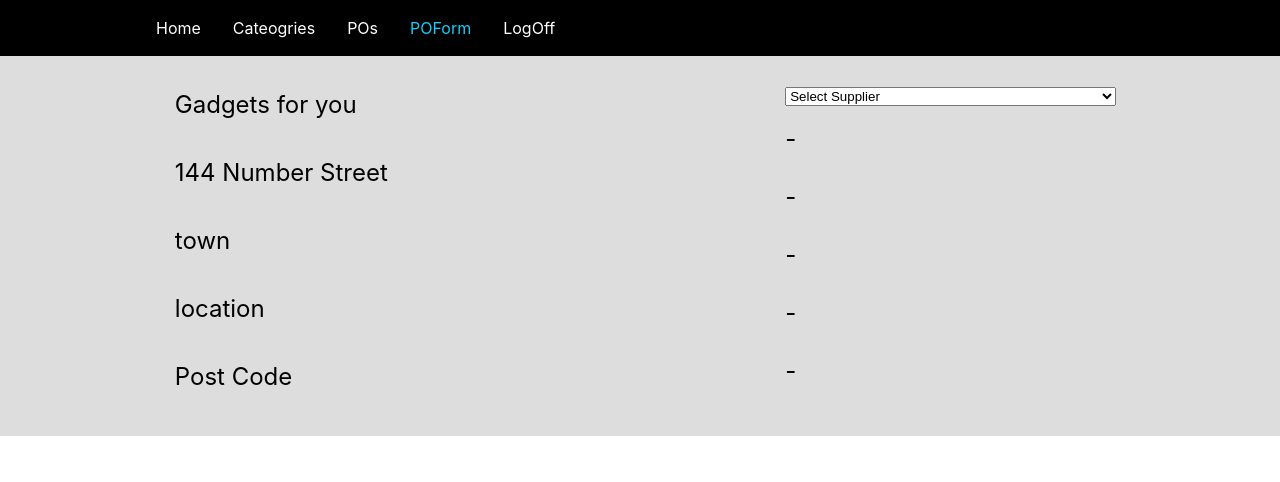
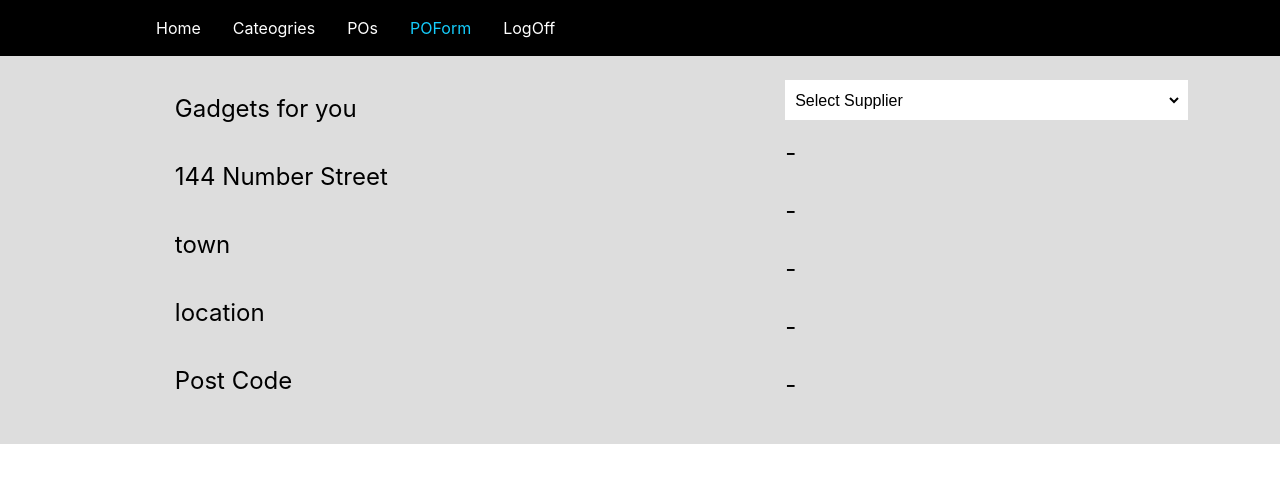
Before and after one commit to HachyCode/Group-Project-front-end, a React (Create React App) app: page /poForm in a window 1280 px wide. Shown: the top 482 px of the page. Built offline with nearby package versions, Linux system fonts and the light colour scheme.

Commit message:
Select style fixing

```diff
--- a/src/Components/AddressBar/AddressBar.js
+++ b/src/Components/AddressBar/AddressBar.js
@@ -1,5 +1,5 @@
 import React from 'react';
-import {Address, AddressBox, AddressDiv, Supplier} from './AddressBarCSS';
+import {Address, AddressBox, AddressDiv, Supplier, Select} from './AddressBarCSS';
 import AddressStatements from './AddressStatements';
 
 const options = [
@@ -40,11 +40,11 @@ class AddressBar extends React.Component {
 
                     <AddressBox>
                         <Supplier>
-                            <select value={this.state.supplier} onChange={this.handleChange}>
+                            <Select value={this.state.supplier} onChange={this.handleChange}>
                                 {options.map((option) => (
                                 <option value={option.value}>{option.label}</option>
                                 ))}
-                            </select>
+                            </Select>
                         </Supplier>
                         <AddressStatements supplier = {this.state.supplier}/>
                     </AddressBox>
--- a/src/Components/AddressBar/AddressBarCSS.js
+++ b/src/Components/AddressBar/AddressBarCSS.js
@@ -11,8 +11,6 @@ export const AddressDiv = styled.div`
 `;
 
 export const AddressBox = styled.div`
-
-
     margin: 10px;
     padding: 10px;
 
@@ -54,3 +52,14 @@ export const Supplier = styled.form`
         font-size: 1rem;
     }
 `;
+
+export const Select = styled.select`
+    width: auto;
+    height: 5vh;
+    font-size: 1rem;
+
+    border: 6px solid transparent;
+    border-color: transparent transparent;
+
+    background: #fff;
+`;
--- a/src/Components/NavBar/NavbarCSS.js
+++ b/src/Components/NavBar/NavbarCSS.js
@@ -9,7 +9,7 @@ export const Nav = styled.nav`
     display: flex;
     justify-content: space-between;
     padding: 0.5rem calc((100vw - 1000px) / 2);
-    z-index: 10;
+    z-index: 99;
     position: sticky;
     top: 0;
 `;
```
